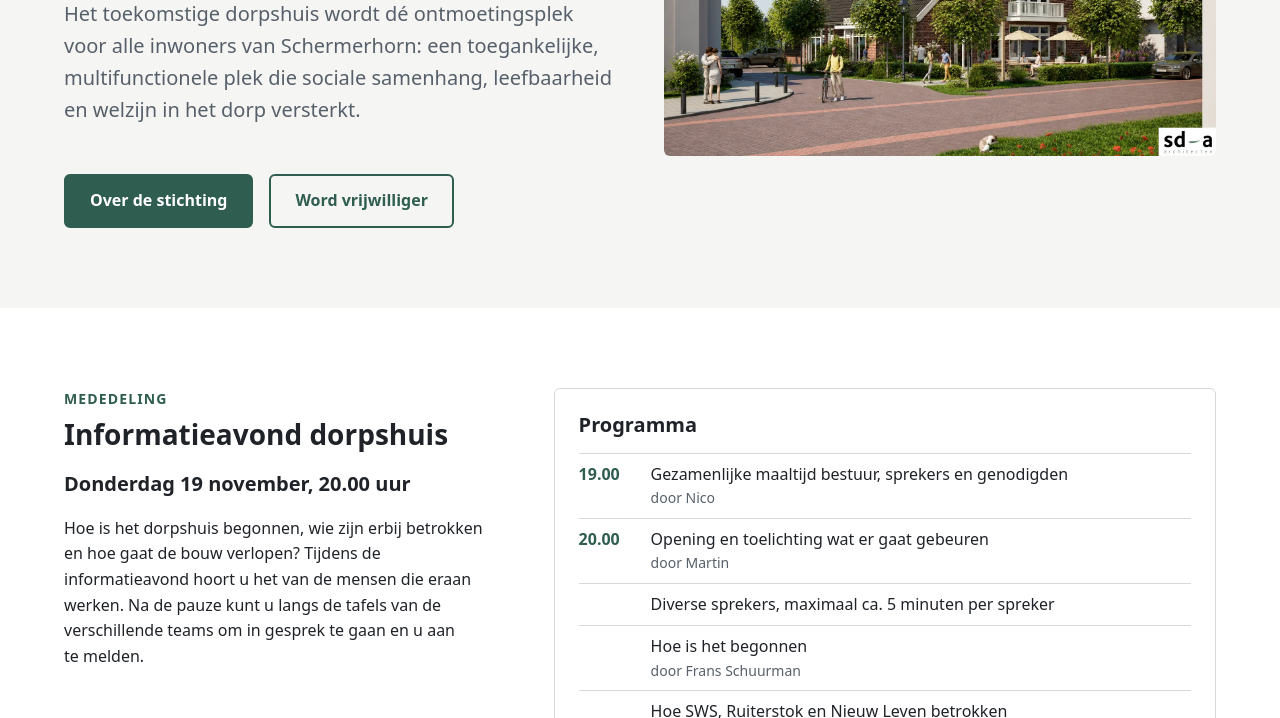
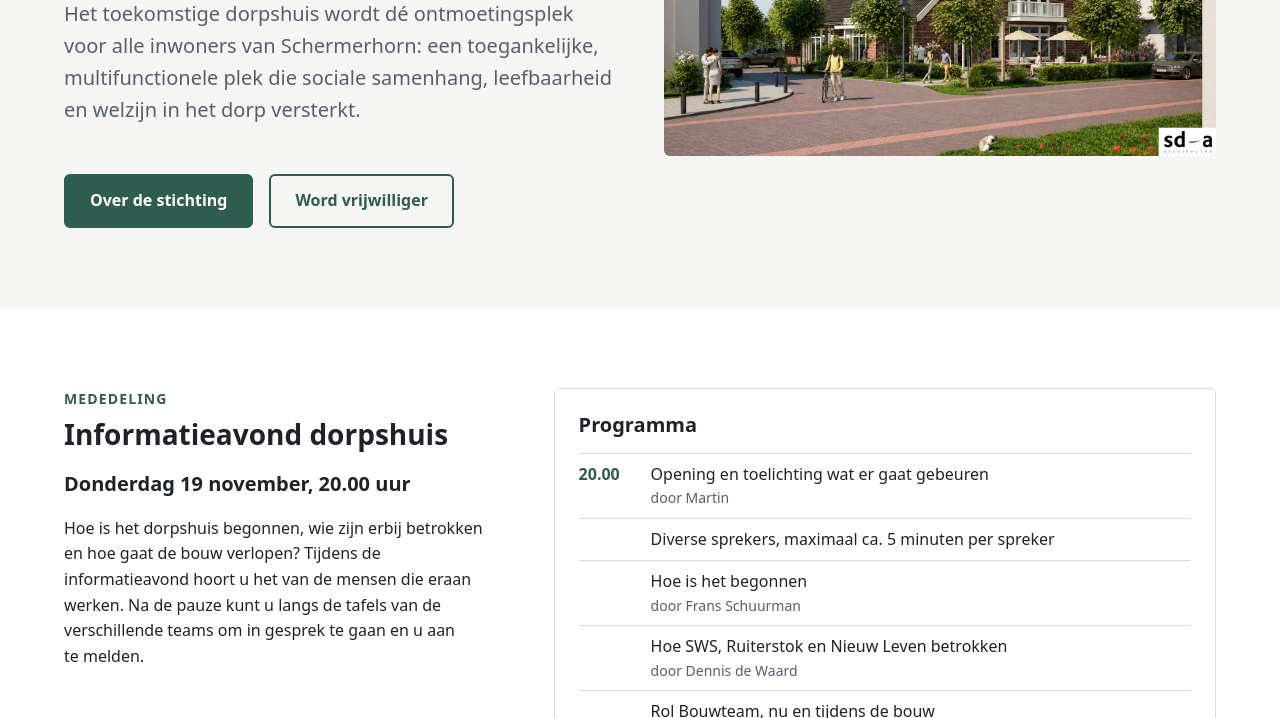
Before and after one commit to remcoj89/dorpshuisschermerhorn, a plain HTML site: page index.html in a window 1280 px wide. Shown: the part 382-1100 px from the top of the page. Drawn offline with Linux system fonts and the light colour scheme.

Commit message:
aangepast programma

```diff
--- a/index.html
+++ b/index.html
@@ -57,10 +57,6 @@
           <div class="card">
             <h3>Programma</h3>
             <ol class="programma">
-              <li>
-                <time datetime="19:00">19.00</time>
-                <p>Gezamenlijke maaltijd bestuur, sprekers en genodigden <span>door Nico</span></p>
-              </li>
               <li>
                 <time datetime="20:00">20.00</time>
                 <p>Opening en toelichting wat er gaat gebeuren <span>door Martin</span></p>
```
Also changed, not shown: 7 other files.
